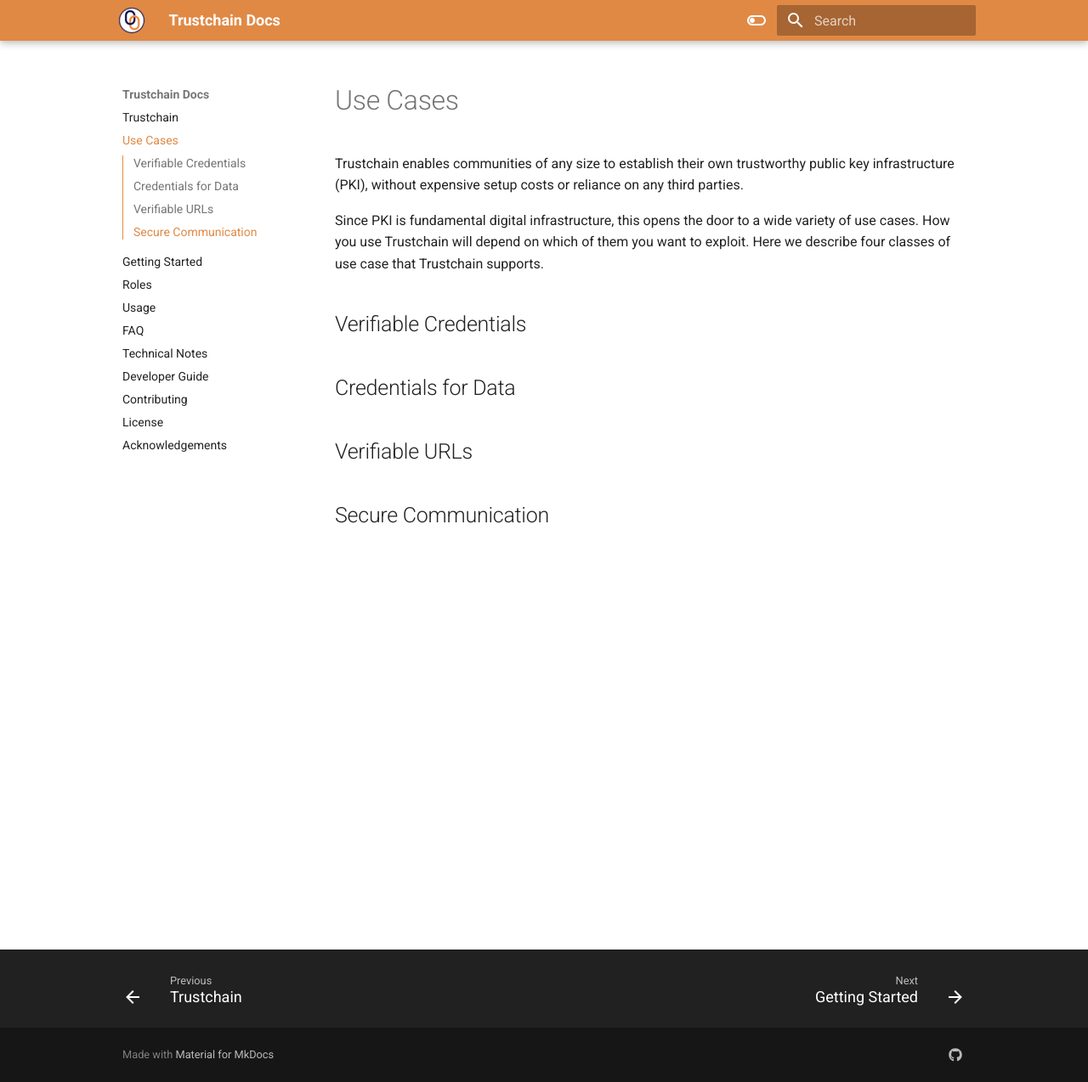
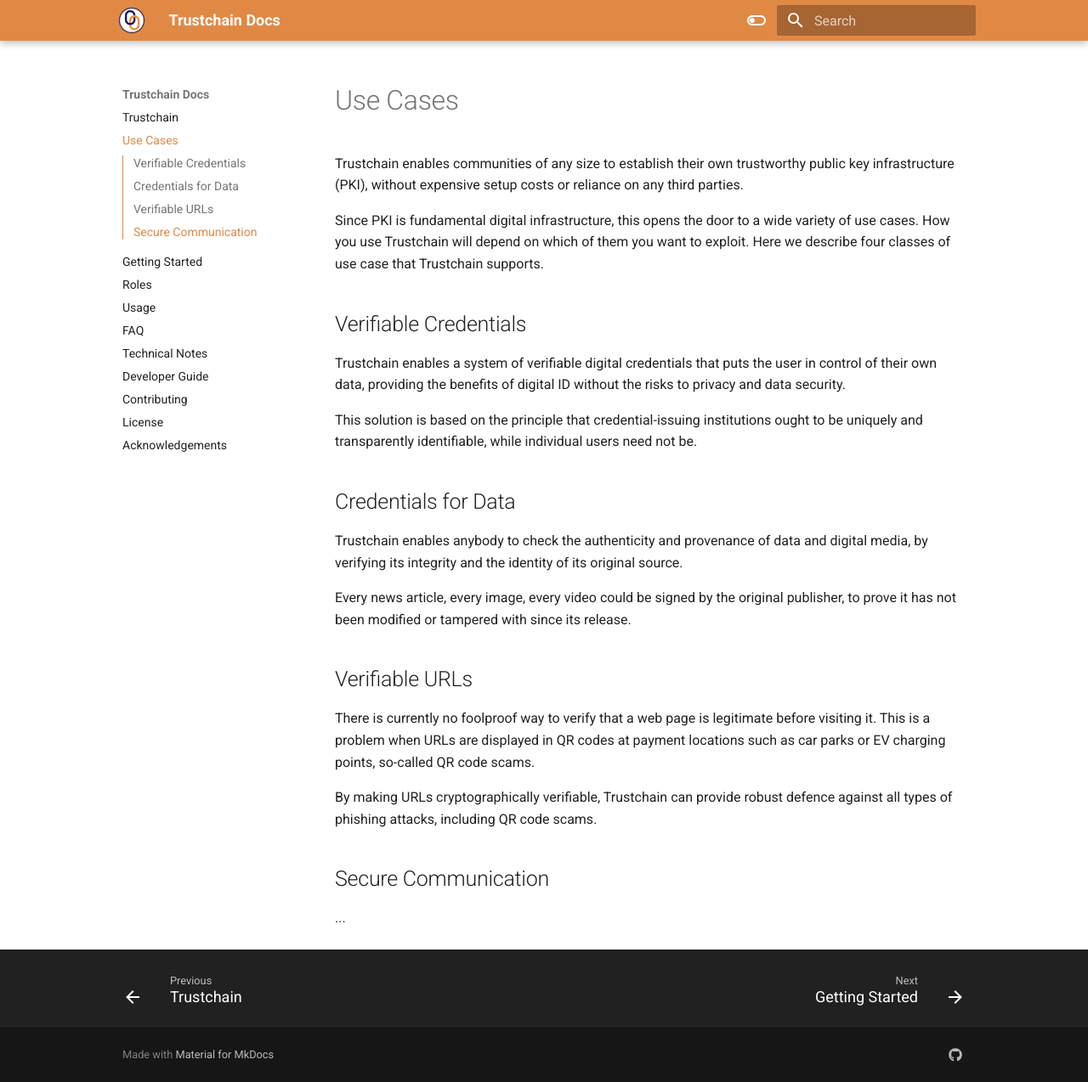
Before and after one commit to alan-turing-institute/trustchain, an MkDocs documentation site: the page built from docs/use-cases.md, in a window 1280 px wide and 1274 px high. Shown: the whole window at 85% size. Built offline with MkDocs 1.6.1 and Material for MkDocs 9.7.7, drawn with Linux system fonts in a browser that asks for light colours; nearby versions of some CDN libraries; library files that are not in the unit come from our copies.

Commit message:
Add text on Use Cases page

```diff
--- a/docs/use-cases.md
+++ b/docs/use-cases.md
@@ -6,13 +6,22 @@
 
 ## Verifiable Credentials
 
+Trustchain enables a system of verifiable digital credentials that puts the user in control of their own data, providing the benefits of digital ID without the risks to privacy and data security.
 
+This solution is based on the principle that credential-issuing institutions ought to be uniquely and transparently identifiable, while individual users need not be.
 
 ## Credentials for Data
 
+Trustchain enables anybody to check the authenticity and provenance of data and digital media, by verifying its integrity and the identity of its original source.
 
+Every news article, every image, every video could be signed by the original publisher, to prove it has not been modified or tampered with since its release.
 
 ## Verifiable URLs
 
+There is currently no foolproof way to verify that a web page is legitimate before visiting it. This is a problem when URLs are displayed in QR codes at payment locations such as car parks or EV charging points, so-called QR code scams.
+
+By making URLs cryptographically verifiable, Trustchain can provide robust defence against all types of phishing attacks, including QR code scams.
 
 ## Secure Communication
+
+...
```
